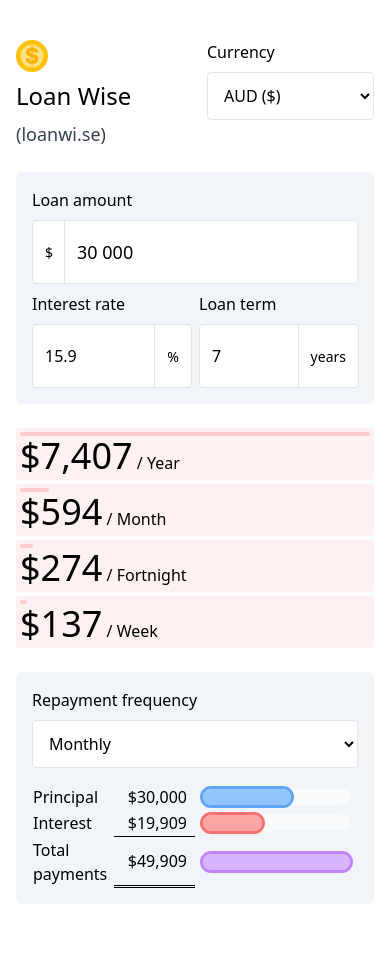
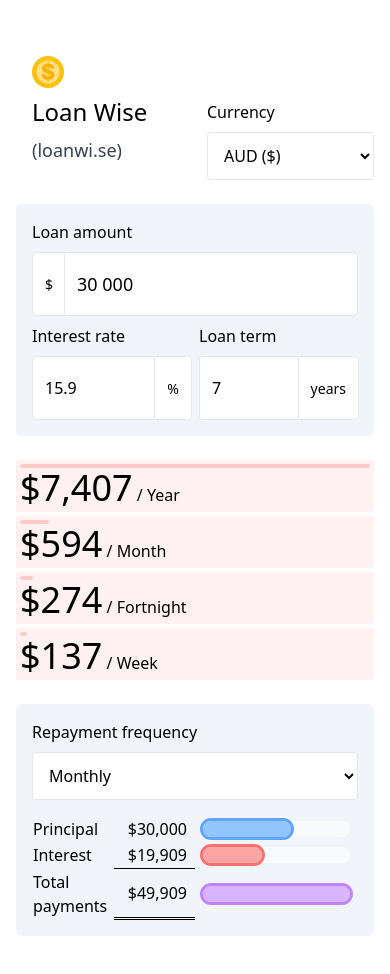
Before and after one commit to j-/loanwi.se, a React (Vite) app: page / in a window 390 px wide. Before the commit the page ends 944 px from the top, so only its background shows below. Built offline with nearby package versions, Linux system fonts and the light colour scheme.

Commit message:
Fix up header spacing

```diff
--- a/src/App.tsx
+++ b/src/App.tsx
@@ -16,7 +16,7 @@ const App: React.FC = () => {
     <div className="App container my-10">
       <div className="mt-10 mb-2 flex flex-row gap-6">
         <div className="flex-1 sm:flex-[2]">
-          <a href="https://loanwi.se" className="inline-flex flex-col sm:flex-row h-full sm:items-end gap-2 sm:gap-4">
+          <a href="https://loanwi.se" className="inline-flex flex-col sm:flex-row h-full sm:items-end gap-2 sm:gap-4 hover:bg-gray-50 rounded-lg p-4">
             <img src="/icon.svg" width={40} height={40} className="w-8 sm:w-10 md:w-12" />
             <h1 className="text-2xl sm:text-3xl md:text-5xl inline">
               Loan Wise
@@ -26,8 +26,10 @@ const App: React.FC = () => {
             </span>
           </a>
         </div>
-        <div className="flex-1">
-          <InputCurrency />
+        <div className="flex-1 flex flex-col justify-end">
+          <div>
+            <InputCurrency />
+          </div>
         </div>
       </div>
 
```
